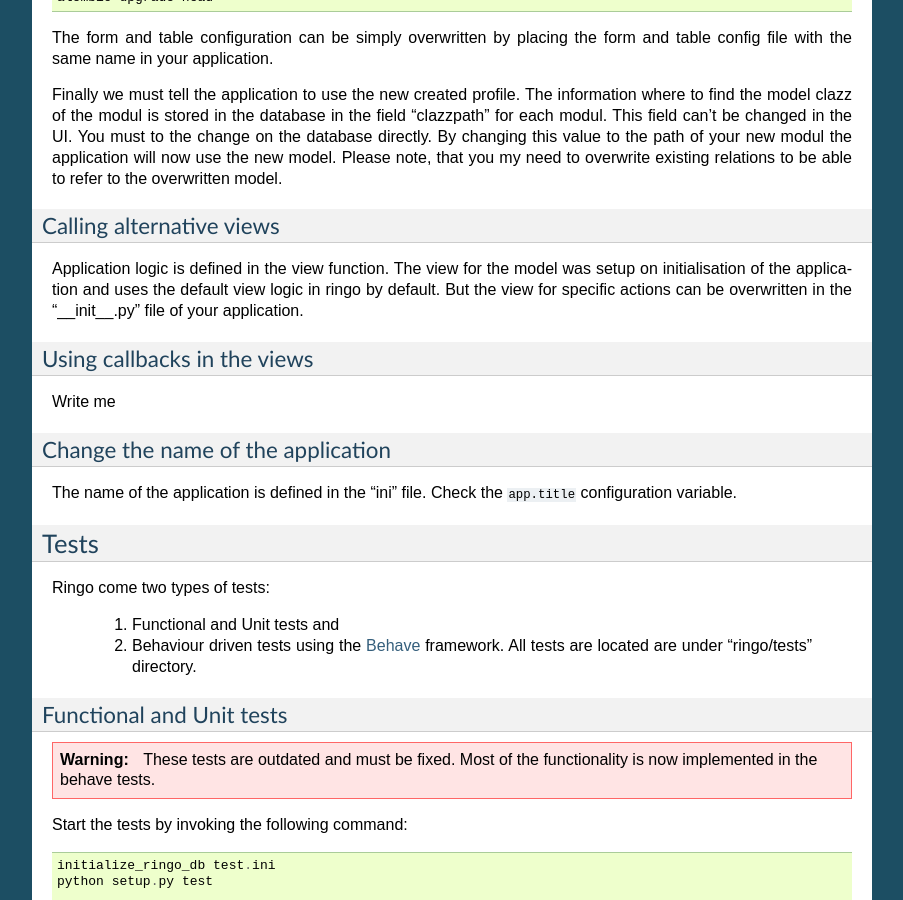
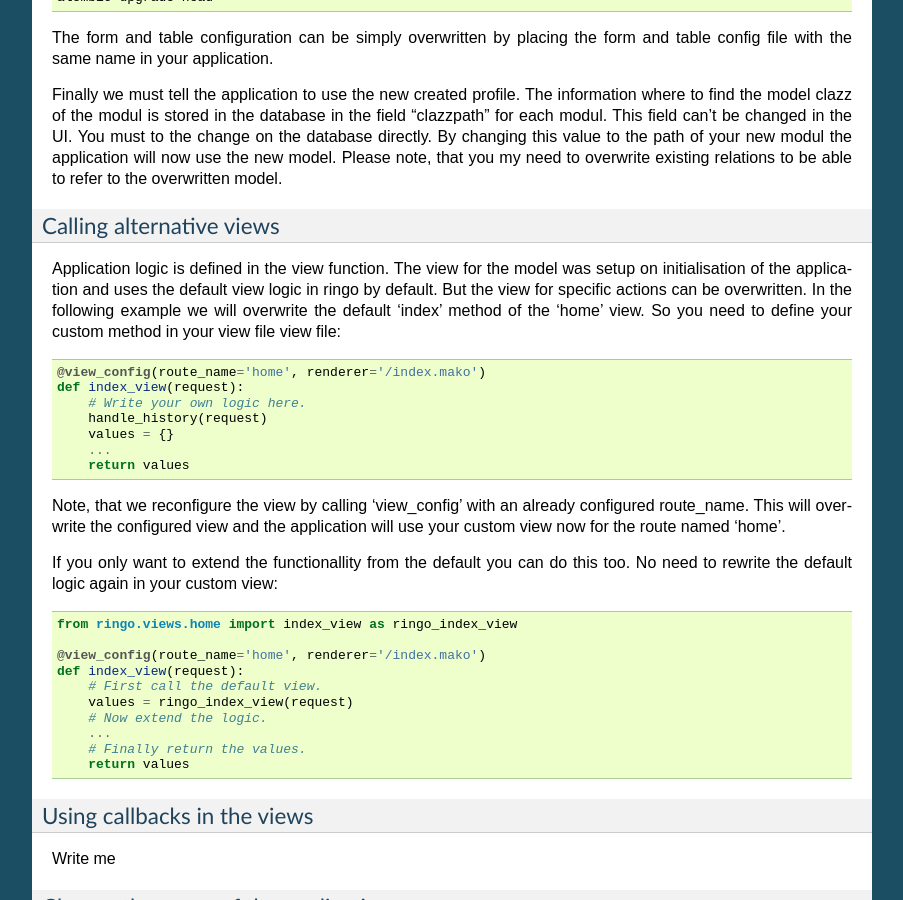
Before and after one commit to ringo-framework/ringo, a Sphinx documentation site: the page built from docs/source/development.rst, in a window 1280 px wide and 900 px high, scrolled down 4660 px. Shown: the whole window, without its empty margins (198-1101 px from the left). Built offline with Sphinx 7.4.7, drawn with Linux system fonts in a browser that asks for light colours; formulas are drawn with MathJax 3.

Commit message:
Added documentation on calling alternative views.

```diff
--- a/docs/source/development.rst
+++ b/docs/source/development.rst
@@ -301,8 +301,36 @@ Calling alternative views
 Application logic is defined in the view function. The view for the model was
 setup on initialisation of the application and uses the default view logic in
 ringo by default.
-But the view for specific actions can be overwritten in the "__init__.py" file
-of your application.
+But the view for specific actions can be overwritten.
+In the following example we will overwrite the default 'index' method of the
+'home' view. So you need to define your custom method in your view file view
+file::
+
+        @view_config(route_name='home', renderer='/index.mako')
+        def index_view(request):
+            # Write your own logic here.
+            handle_history(request)
+            values = {}
+            ...
+            return values
+
+Note, that we reconfigure the view by calling 'view_config' with an already
+configured route_name. This will overwrite the configured view and the
+application will use your custom view now for the route named 'home'.
+
+If you only want to extend the functionallity from the default you can do this
+too. No need to rewrite the default logic again in your custom view::
+
+        from ringo.views.home import index_view as ringo_index_view
+
+        @view_config(route_name='home', renderer='/index.mako')
+        def index_view(request):
+            # First call the default view.
+            values = ringo_index_view(request)
+            # Now extend the logic.
+            ...
+            # Finally return the values.
+            return values
 
 Using callbacks in the views
 ----------------------------
```
